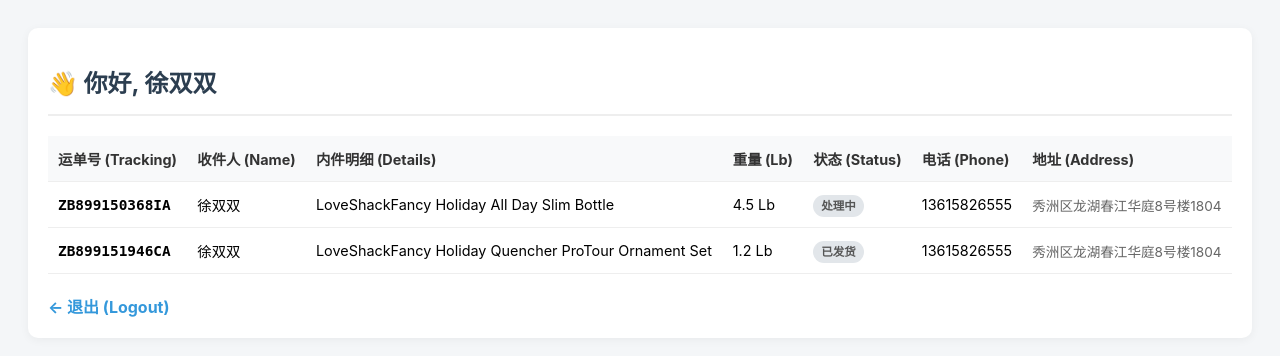
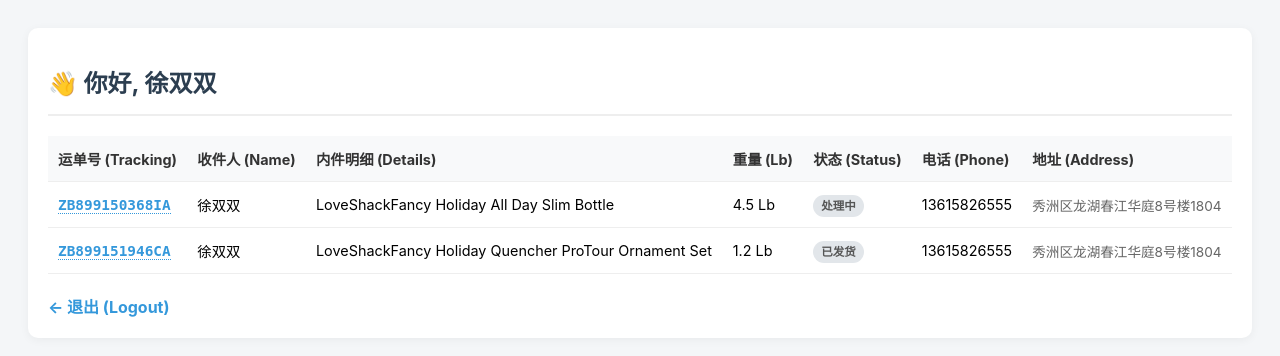
Before and after one commit to SuperGokou/clientTracking, a Flask app: page /dashboard/1 in a window 1280 px wide. Shown: the top 356 px of the page. Run offline with Flask 3, Linux system fonts and the light colour scheme; data comes from the database, SQL or seed files in the repository.

Commit message:
Update dashboard.html

```diff
--- a/templates/dashboard.html
+++ b/templates/dashboard.html
@@ -24,6 +24,16 @@
             background-color: #e2e6ea; color: #555;
         }
 
+        /* Link Styling */
+        .track-link {
+            color: #3498db;
+            text-decoration: none;
+            font-family: monospace;
+            font-weight: 600;
+            border-bottom: 1px dotted #3498db;
+        }
+        .track-link:hover { color: #2980b9; border-bottom: 1px solid #2980b9; }
+
         .back-btn { display: inline-block; margin-top: 20px; text-decoration: none; color: #3498db; font-weight: bold; }
     </style>
 </head>
@@ -47,7 +57,14 @@
                 <tbody>
                     {% for order in orders %}
                     <tr>
-                        <td style="font-family: monospace; font-weight: 600;">{{ order['tracking_number'] }}</td>
+                        <td>
+                            <a href="https://www.junanex.com/tracking?code={{ order['tracking_number'] }}&mobile={{ user['phone'] }}"
+                               target="_blank"
+                               class="track-link">
+                               {{ order['tracking_number'] }}
+                            </a>
+                        </td>
+
                         <td>{{ user['name'] }}</td>
                         <td>{{ order['details'] }}</td>
                         <td>{{ order['weight'] }}</td>
```
